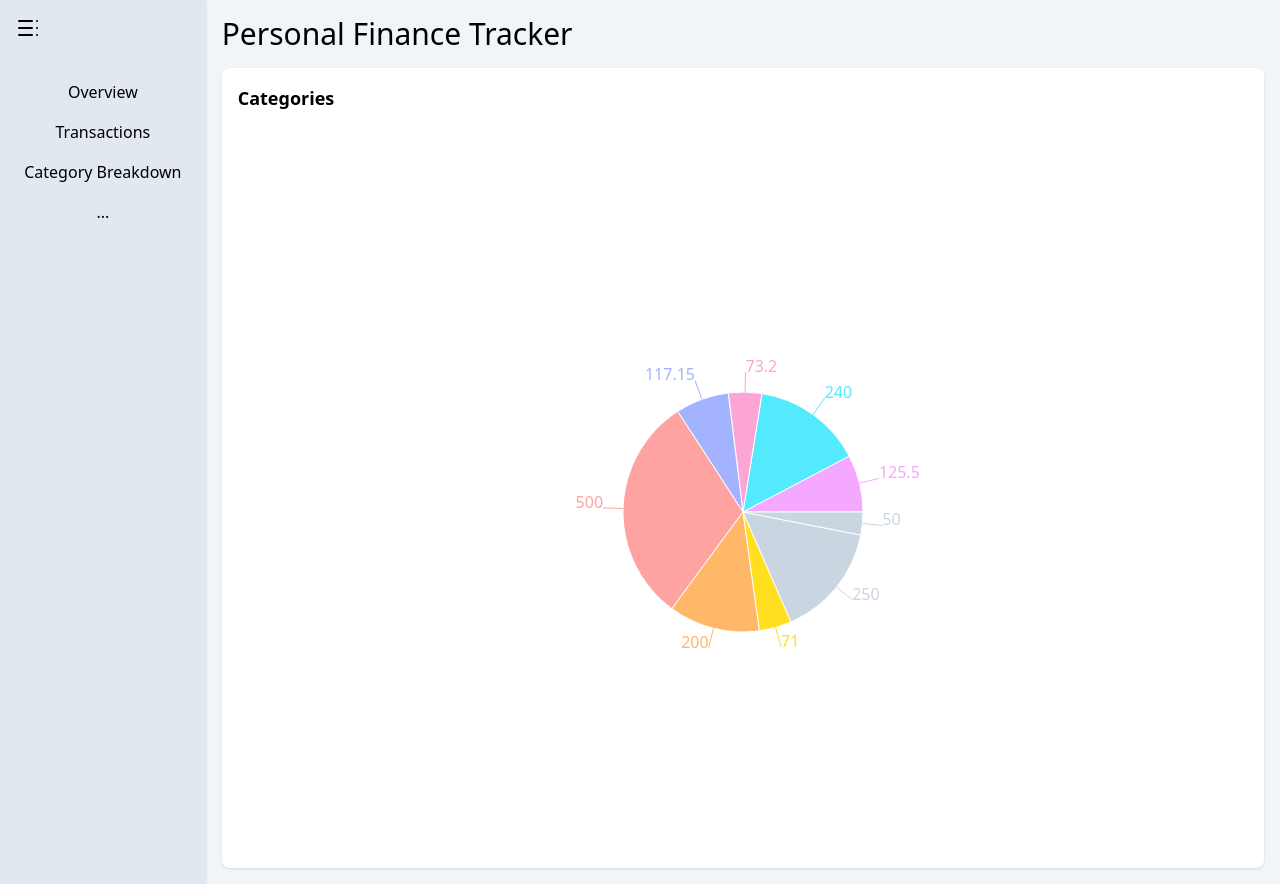
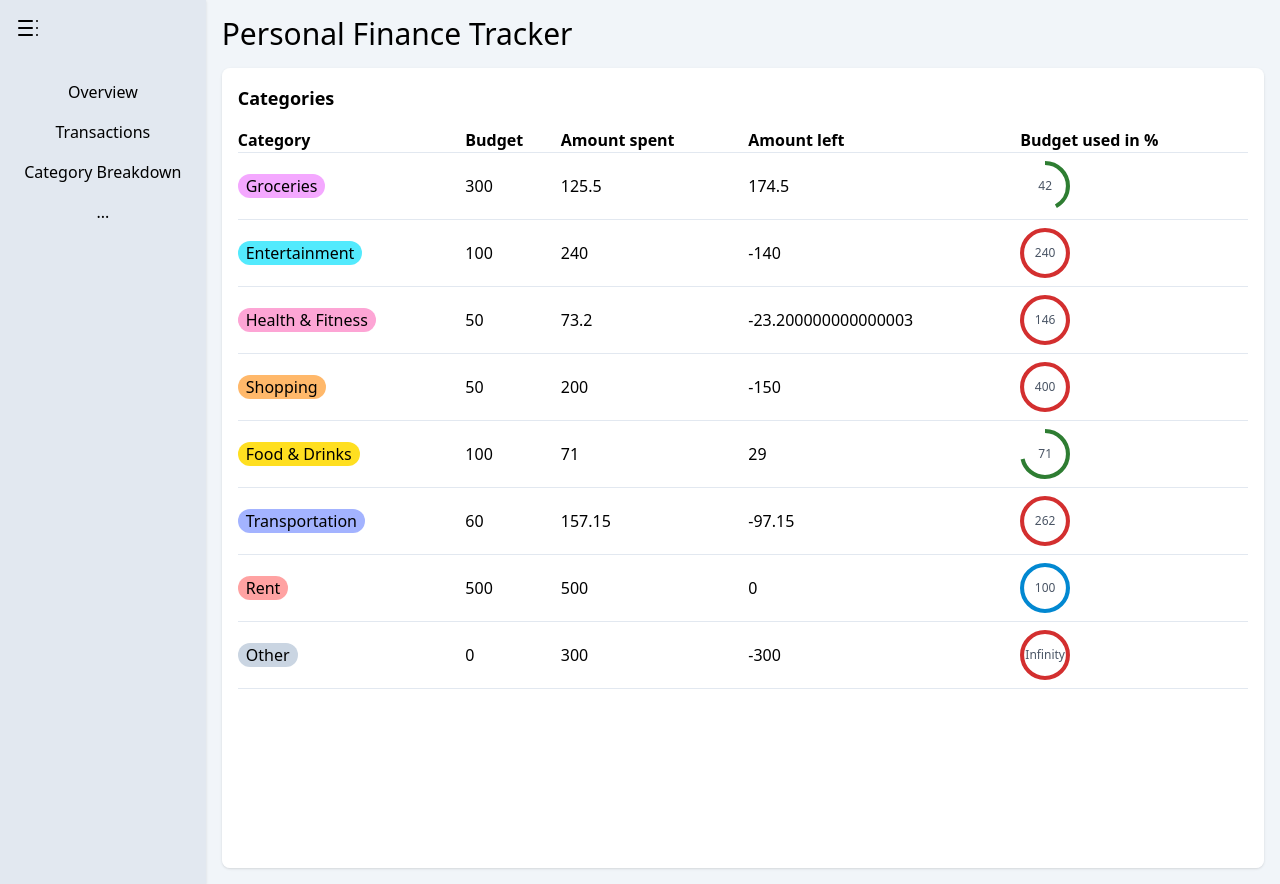
Before and after one commit to pebencze/personal-dashboard, a React (Vite) app: page /category-breakdown in a window 1280 px wide. Built offline with nearby package versions, Linux system fonts and the light colour scheme.

Commit message:
feat: category breakdown with progress chart from material UI

```diff
--- a/package.json
+++ b/package.json
@@ -10,6 +10,9 @@
     "preview": "vite preview"
   },
   "dependencies": {
+    "@emotion/react": "^11.14.0",
+    "@emotion/styled": "^11.14.1",
+    "@mui/material": "^7.3.4",
     "@tailwindcss/vite": "^4.1.14",
     "lucide-react": "^0.545.0",
     "react": "^19.1.1",
--- a/src/components/CategoryBreakdown.tsx
+++ b/src/components/CategoryBreakdown.tsx
@@ -1,11 +1,48 @@
 
 import CategoryPieChart from "./CategoryPieChart"
 import Card from "./Card"
+import { transactions, monthlyBudget, expenseCategories } from "../data/mockData"
+import type { ExpenseCategory, Transaction } from "../types/types"
+import CategoryTable from "./CategoryTable"
+
+function getCategories(): ExpenseCategory[] {
+    let spendingsPerCategory = new Map<string, number>()
+
+    transactions
+    .filter((transaction: Transaction) => transaction.amount < 0)
+    .forEach((transaction: Transaction) => {
+        let category = transaction.category
+        if (!expenseCategories.includes(category)) {
+            category = "Other"
+        }
+        const previousAmount = spendingsPerCategory.get(category) || 0
+        spendingsPerCategory.set(category, previousAmount + transaction.amount)
+    })
+
+    const expenseCategoriesData: ExpenseCategory[] = expenseCategories.map(category => {
+        const budget = monthlyBudget[category] || 0
+        const amountSpent = Math.abs(spendingsPerCategory.get(category) || 0)
+        const amountLeft = budget - amountSpent
+
+        return {
+            category,
+            budget,
+            amountSpent,
+            amountLeft,
+        }
+    })
+
+    return expenseCategoriesData
+}
 
 function CategoryBreakdown(){
+    const categories = getCategories()
+    console.log(categories)
+
     return(
         <Card title="Categories">
-            <CategoryPieChart />
+            <CategoryTable categories={categories} />
+            <CategoryPieChart categories={categories} />
         </Card>
     )
 }
--- a/src/components/CategoryCard.tsx
+++ b/src/components/CategoryCard.tsx
@@ -1,11 +1,11 @@
 import { categoryColors } from "../lib/categoryColors";
 
 function CategoryCard({category}: {category: string}){
-    const defaultColor =  "slate-300"
+    const defaultColor =  "bg-slate-300"
     const color = categoryColors.get(category) || defaultColor
 
     return (
-        <div className={`bg-${color} rounded-4xl w-max px-2 my-1 `}>
+        <div className={`${color} rounded-4xl w-max px-2 my-1 `}>
             {category}
         </div>
     )
--- a/src/components/CategoryPieChart.tsx
+++ b/src/components/CategoryPieChart.tsx
@@ -2,78 +2,22 @@ import { Pie, PieChart, ResponsiveContainer, Tooltip } from 'recharts'
 import { categoryColorsHex, defaultColorHex } from '../lib/categoryColors'
 import type { ExpenseCategory } from '../types/types'
 
-const categories = [
-  {
-    "category": "Groceries",
-    "budget": 300,
-    "amountSpent": 125.50,
-    "amountLeft": "174.50"
-  },
-  {
-    "category": "Entertainment",
-    "budget": 200,
-    "amountSpent": 240,
-    "amountLeft": "-40.00"
-  },
-  {
-    "category": "Health & Fitness",
-    "budget": 100,
-    "amountSpent": 73.20,
-    "amountLeft": "26.80"
-  },
-  {
-    "category": "Transportation",
-    "budget": 100,
-    "amountSpent": 117.15,
-    "amountLeft": "-17.15"
-  },
-  {
-    "category": "Rent",
-    "budget": 600,
-    "amountSpent": 500.00,
-    "amountLeft": "100.00"
-  },
-  {
-    "category": "Shopping",
-    "budget": 150,
-    "amountSpent": 200.00,
-    "amountLeft": "-50.00"
-  },
-  {
-    "category": "Food & Drinks",
-    "budget": 120,
-    "amountSpent": 71.00,
-    "amountLeft": "49.00"
-  },
-  {
-    "category": "Travel",
-    "budget": 300,
-    "amountSpent": 250.00,
-    "amountLeft": "50.00"
-  },
-  {
-    "category": "Other",
-    "budget": 75,
-    "amountSpent": 50.00,
-    "amountLeft": "25.00"
-  }
-]
+function CategoryPieChart({categories} : {categories: ExpenseCategory[]}) {
 
-function CategoryPieChart() {
-
-  const getChartData =(categories: ExpenseCategory[]) => {
+  const getChartData =(expenseItems: ExpenseCategory[]) => {
     let data: { name: string; amountSpent: number; fill: string }[] = []
-    categories.forEach((category) => {
+    expenseItems.forEach((item) => {
       data.push({
-        name: category.category,
-        amountSpent: category.amountSpent,
-        fill: categoryColorsHex.get(category.category) || defaultColorHex
+        name: item.category,
+        amountSpent: Math.abs(item.amountSpent),
+        fill: categoryColorsHex.get(item.category) || defaultColorHex
       })
     })
     return data
   }
 
   const chartData = getChartData(categories)
+  console.log(chartData)
 
   return (
     <ResponsiveContainer width="100%" height="100%">
--- /dev/null
+++ b/src/components/CategoryTable.tsx
@@ -0,0 +1,48 @@
+import type { ExpenseCategory } from "../types/types";
+import CategoryCard from "./CategoryCard";
+import { CircularProgress } from '@mui/material';
+
+function CategoryTable({categories} : {categories: ExpenseCategory[]}) {
+    return (
+       <table className="w-full text-left">
+            <thead>
+                <tr>
+                    <th>Category</th>
+                    <th>Budget</th>
+                    <th>Amount spent</th>
+                    <th>Amount left</th>
+                    <th>Budget used in %</th>
+                </tr>
+            </thead>
+            <tbody>
+                {categories.map((category, index) => {
+                    const progressInPercent = (category.amountSpent / category.budget) * 100
+                    const color = category.amountLeft < 0 ? 'error' : category.amountLeft == 0 ? 'info' : 'success'
+
+                    return (
+                        <tr key={index} className='border-y border-slate-200 hover:bg-blue-100'>
+                            <td>{<CategoryCard category={category.category}/>}</td>
+                            <td>{category.budget}</td>
+                            <td>{category.amountSpent}</td>
+                            <td>{category.amountLeft}</td>
+                            <td>{
+                                <div className="relative inline-flex items-center justify-center py-2">
+                                    <CircularProgress
+                                        variant="determinate"
+                                        value={progressInPercent < 100 ? progressInPercent : 100}
+                                        color={color}
+                                        size={50}/>
+                                    <div className="absolute inset-0 flex items-center justify-center">
+                                        <span className="text-gray-600 text-xs">{`${Math.round(progressInPercent)}`}</span>
+                                    </div>
+                                    </div>
+                            }</td>
+                        </tr>
+                    )}
+                )}
+            </tbody>
+        </table>
+    );
+}
+
+export default CategoryTable
--- a/src/data/mockData.ts
+++ b/src/data/mockData.ts
@@ -183,3 +183,82 @@ export const transactions = [
     "amount": -45.90
   },
 ]
+
+export const monthlyBudget: Record<string, number> = {
+    "Groceries": 300,
+    "Entertainment": 100,
+    "Health & Fitness": 50,
+    "Shopping": 50,
+    "Food & Drinks": 100,
+    "Transportation": 60,
+    "Rent": 500,
+    "Other": 0,
+}
+
+export const expenseCategories: Array<string> = [
+    "Groceries",
+    "Entertainment",
+    "Health & Fitness",
+    "Shopping",
+    "Food & Drinks",
+    "Transportation",
+    "Rent",
+    "Other"
+]
+
+// const categories = [
+//   {
+//     "category": "Groceries",
+//     "budget": 300,
+//     "amountSpent": 125.50,
+//     "amountLeft": "174.50"
+//   },
+//   {
+//     "category": "Entertainment",
+//     "budget": 200,
+//     "amountSpent": 240,
+//     "amountLeft": "-40.00"
+//   },
+//   {
+//     "category": "Health & Fitness",
+//     "budget": 100,
+//     "amountSpent": 73.20,
+//     "amountLeft": "26.80"
+//   },
+//   {
+//     "category": "Transportation",
+//     "budget": 100,
+//     "amountSpent": 117.15,
+//     "amountLeft": "-17.15"
+//   },
+//   {
+//     "category": "Rent",
+//     "budget": 600,
+//     "amountSpent": 500.00,
+//     "amountLeft": "100.00"
+//   },
+//   {
+//     "category": "Shopping",
+//     "budget": 150,
+//     "amountSpent": 200.00,
+//     "amountLeft": "-50.00"
+//   },
+//   {
+//     "category": "Food & Drinks",
+//     "budget": 120,
+//     "amountSpent": 71.00,
+//     "amountLeft": "49.00"
+//   },
+//   {
+//     "category": "Travel",
+//     "budget": 300,
+//     "amountSpent": 250.00,
+//     "amountLeft": "50.00"
+//   },
+//   {
+//     "category": "Other",
+//     "budget": 75,
+//     "amountSpent": 50.00,
+//     "amountLeft": "25.00"
+//   }
+// ]
--- a/src/lib/categoryColors.ts
+++ b/src/lib/categoryColors.ts
@@ -11,15 +11,15 @@ export const categoryColorsHex = new Map<string, string>([
 ]);
 
 export const categoryColors = new Map<string, string>([
-    ["Groceries", "fuchsia-300"],
-    ["Entertainment", "cyan-300"],
-    ["Income", "emerald-300"],
-    ["Health & Fitness", "pink-300"],
-    ["Shopping", "orange-300"],
-    ["Food & Drinks", "yellow-300"],
-    ["Transportation", "indigo-300"],
-    ["Rent", "red-300"],
-    ["Other", "slate-300"]
+    ["Groceries", "bg-fuchsia-300"],
+    ["Entertainment", "bg-cyan-300"],
+    ["Income", "bg-emerald-300"],
+    ["Health & Fitness", "bg-pink-300"],
+    ["Shopping", "bg-orange-300"],
+    ["Food & Drinks", "bg-yellow-300"],
+    ["Transportation", "bg-indigo-300"],
+    ["Rent", "bg-red-300"],
+    ["Other", "bg-slate-300"]
 ]);
 
 
```
Also changed, not shown: src/types/types.ts (+7 -1 lines), 1 other file (tests, documents, lock files or other folders).
